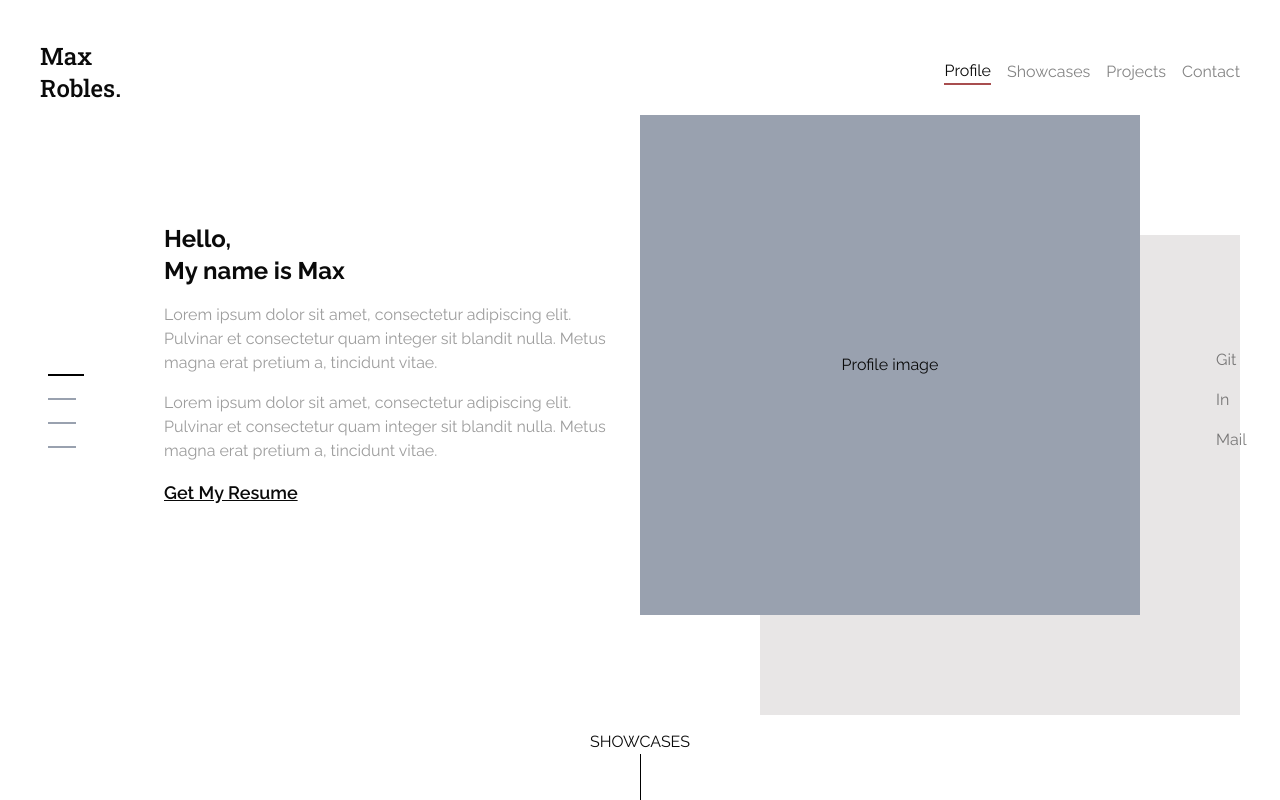
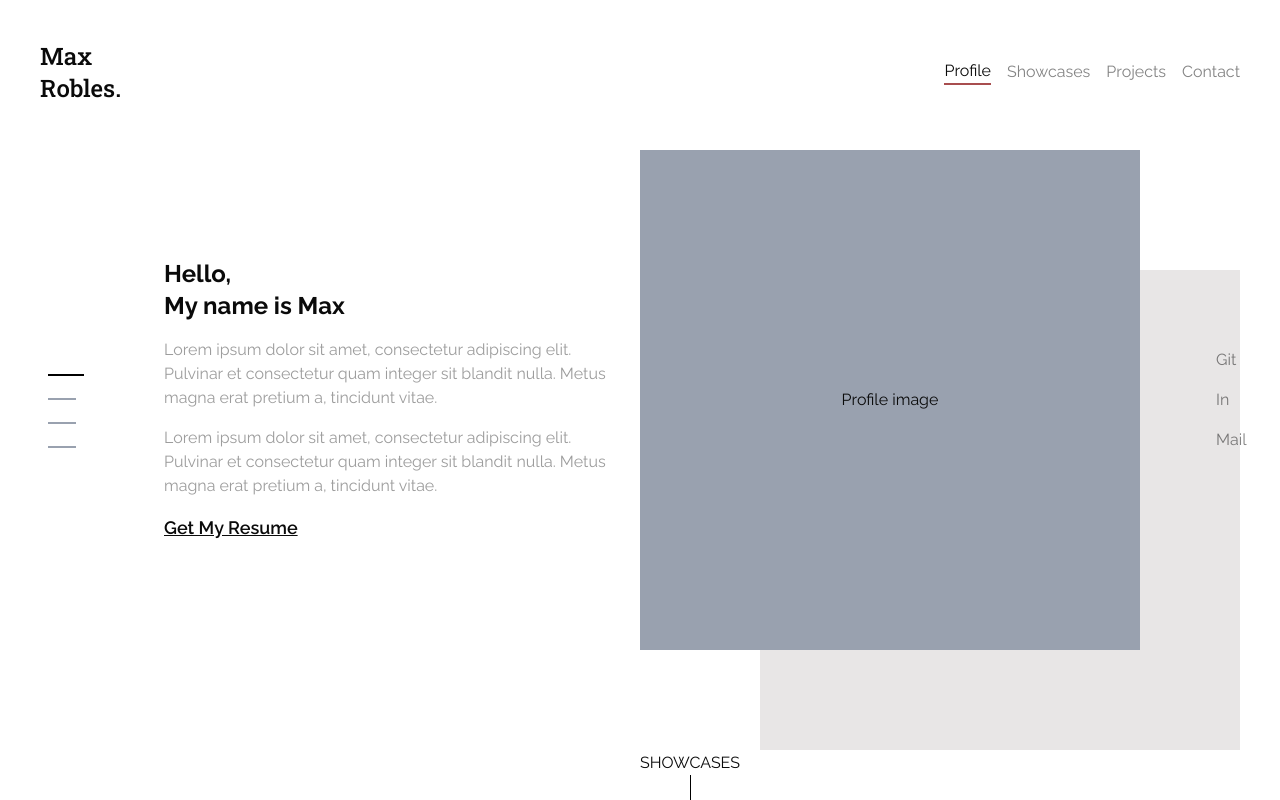
Before and after one commit to ByteBiteChef/portfolio-max-robles, a Next.js app: page / in a window 1280 px wide. Built offline with nearby package versions, Linux system fonts and the light colour scheme; no server answers.

Commit message:
navbutton style

```diff
--- a/src/app/globals.css
+++ b/src/app/globals.css
@@ -195,9 +195,6 @@ body {
 .vertical-line {
   display: block;
   width: 1px;
-  /* Adjust thickness */
-  height: 50px;
-  /* Adjust height */
+  height: 25px;
   background-color: black;
-  /* Adjust color */
 }
--- a/src/app/page.tsx
+++ b/src/app/page.tsx
@@ -12,7 +12,6 @@ const Home = () => {
 				id="profile"
 			>
 				<ProfileSection />
-				<NavButton />
 			</section>
 
 			<section
@@ -20,7 +19,6 @@ const Home = () => {
 				id="showcases"
 			>
 				<ShowcasesSection />
-				<NavButton />
 			</section>
 
 			<section
@@ -28,7 +26,6 @@ const Home = () => {
 				id="projects"
 			>
 				<ProjectsSection />
-				<NavButton />
 			</section>
 
 			<section
@@ -37,6 +34,7 @@ const Home = () => {
 			>
 				<ContactSection />
 			</section>
+			<NavButton />
 		</>
 	);
 };
--- a/src/components/navbar/NavButton.tsx
+++ b/src/components/navbar/NavButton.tsx
@@ -40,12 +40,19 @@ const NavButton = () => {
 			: sections[0];
 
 	return (
-		<>
-			<a href={`#${nextSection}`} className="raleway uppercase">
-				{nextSection.charAt(0).toUpperCase() + nextSection.slice(1)}
-			</a>
-			<div className="vertical-line"></div>
-		</>
+		<div className="absolute bottom-0 left-1/2 flex flex-col items-center justify-center">
+			{activeSection === "contact" ? (
+				<></>
+			) : (
+				<>
+					<a href={`#${nextSection}`} className="raleway uppercase">
+						{nextSection.charAt(0).toUpperCase() +
+							nextSection.slice(1)}
+					</a>
+					<div className="vertical-line"></div>
+				</>
+			)}
+		</div>
 	);
 };
 
```
